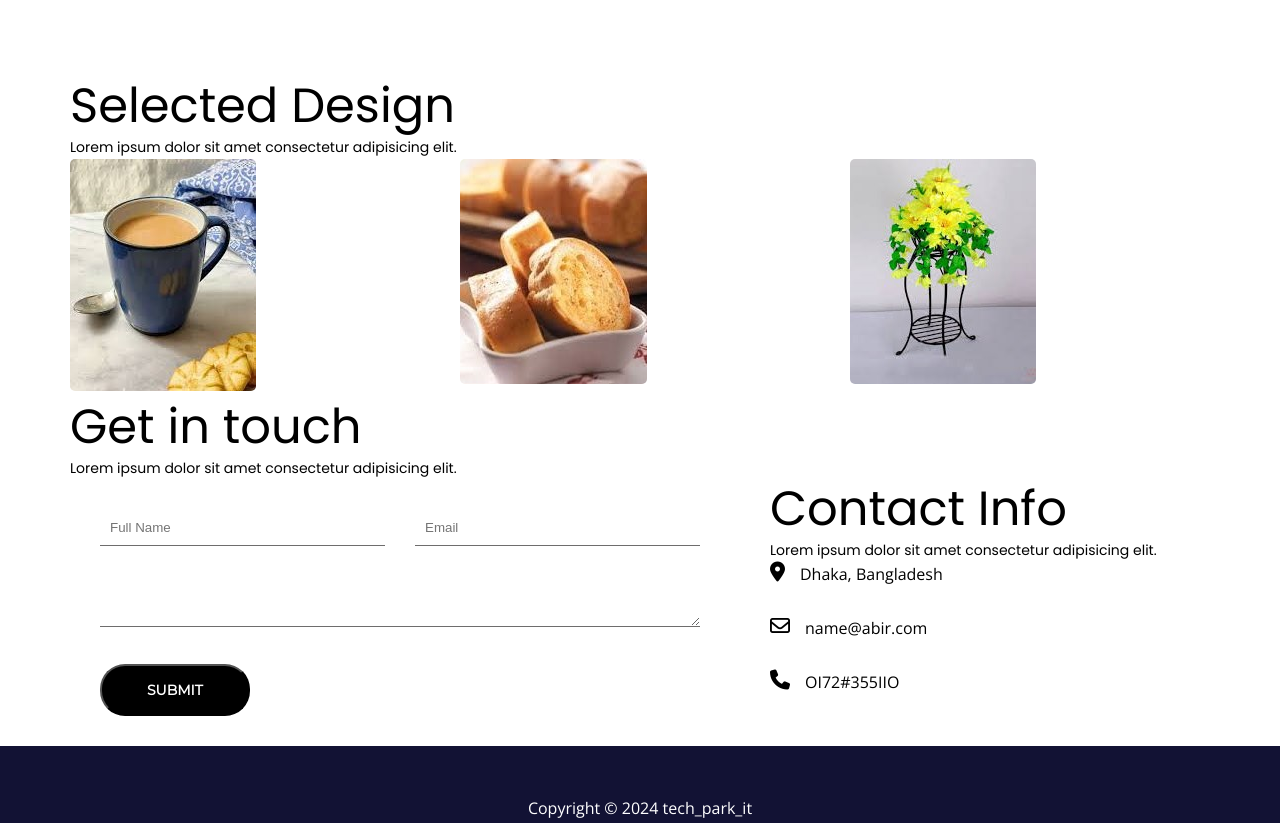
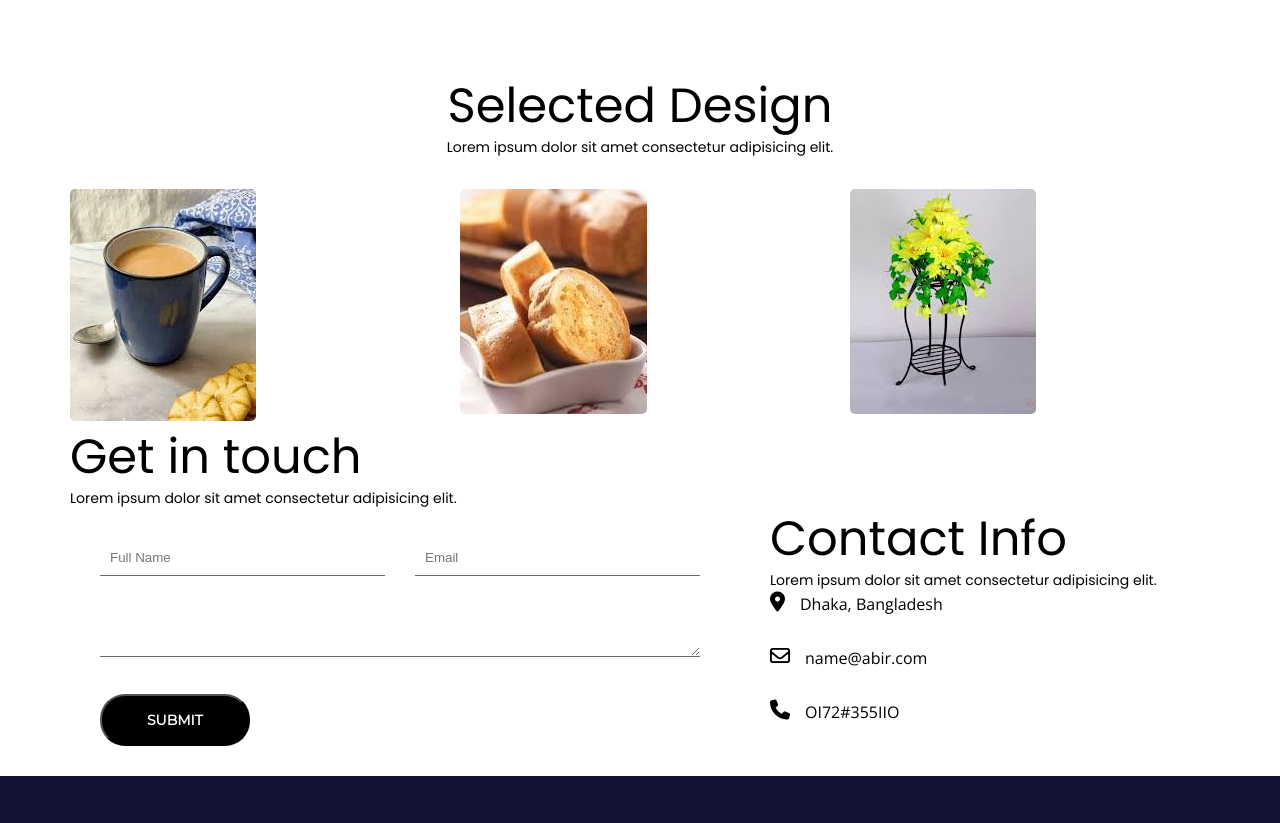
Before and after one commit to abirwww/tech-park-it-mr-jhon-version2, a website: page index.html in a window 1280 px wide. Shown: the part 1641-2464 px from the top of the page. Drawn offline with nearby package versions, Linux system fonts and the light colour scheme; files that its build step writes are made by us from their sources.

Commit message:
all components

```diff
--- a/assets/scss/components/_buttons.scss
+++ b/assets/scss/components/_buttons.scss
@@ -41,6 +41,13 @@ body{
     }
 }
 
+
+.Portfolio{
+    .heading_wrapper{
+    text-align: center;
+    margin-bottom: 30px;
+    }
+}
 
 
 .banner{
```
Also changed, not shown: index.html (+24 -69 lines), package.json (+9 -1 lines), assets/styles/app.css, 1 other file.
